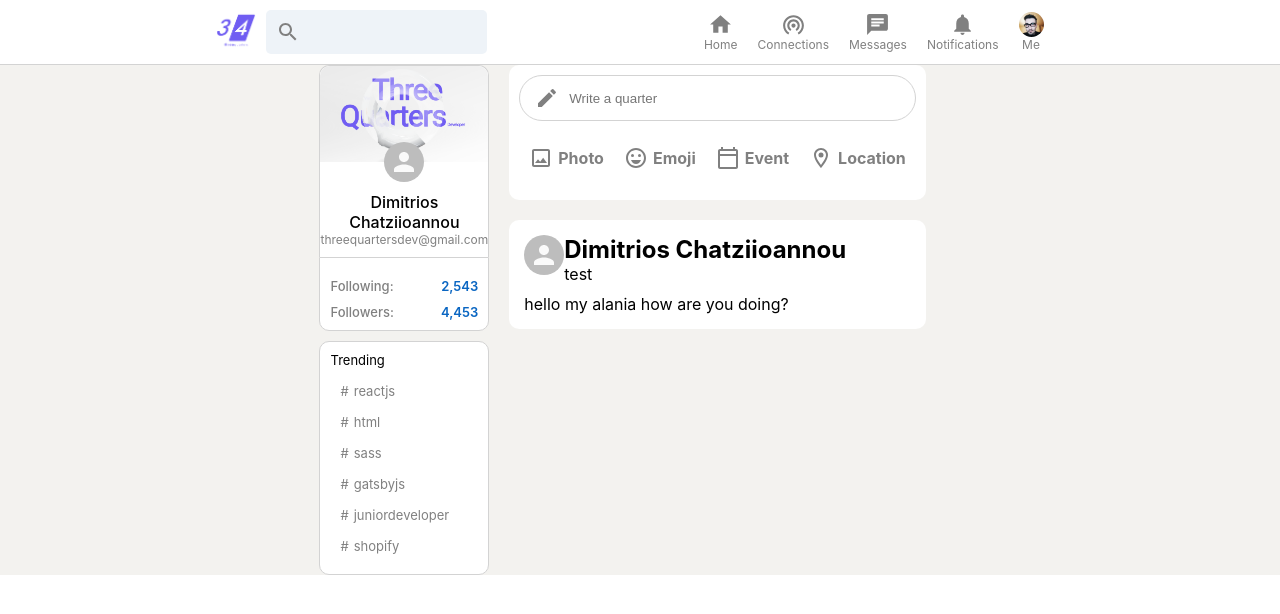
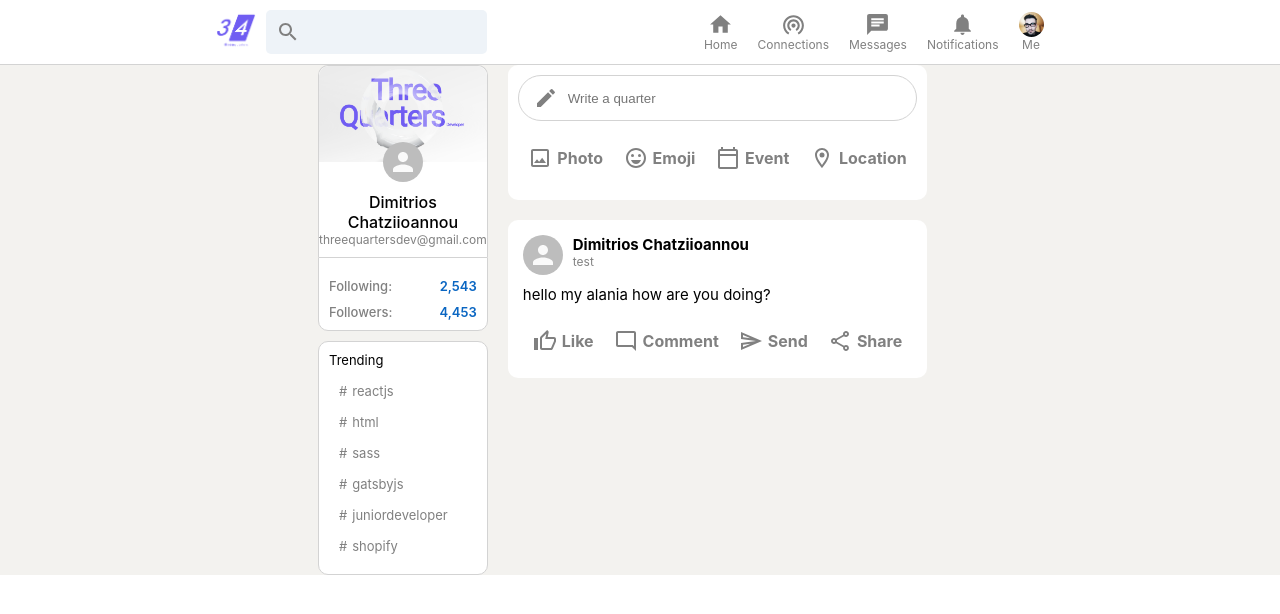
Before and after one commit to triatetarta/social-media-react-redux-firebase, a React (Create React App) app: page / in a window 1280 px wide. Shown: the top 614 px of the page. Built offline with nearby package versions, Linux system fonts and the light colour scheme.

Commit message:
post and icons

```diff
--- a/src/components/Feed.js
+++ b/src/components/Feed.js
@@ -1,11 +1,17 @@
-import React from 'react';
+import React, { useState } from 'react';
 import CreateIcon from '@material-ui/icons/Create';
 import './Feed.scss';
 import InputOption from './InputOption';
-import { postOptions } from '../data';
+import { writeQuarter } from '../data';
 import Post from './Post';
 
 const Feed = () => {
+  const [posts, setPosts] = useState([]);
+
+  const sendPost = (e) => {
+    e.preventDefault();
+  };
+
   return (
     <div className='feed'>
       <div className='feed__inputContainer'>
@@ -13,15 +19,21 @@ const Feed = () => {
           <CreateIcon />
           <form>
             <input placeholder='Write a quarter' type='text' />
-            <button type='submit'>Send</button>
+            <button onClick={sendPost} type='submit'>
+              Send
+            </button>
           </form>
         </div>
         <div className='feed__inputOptions'>
-          {postOptions.map((item) => {
+          {writeQuarter.map((item) => {
             return <InputOption key={item.id} {...item} />;
           })}
         </div>
       </div>
+
+      {posts.map((post, index) => {
+        <Post key={index} />;
+      })}
 
       <Post
         name='Dimitrios Chatziioannou'
--- a/src/components/Post.js
+++ b/src/components/Post.js
@@ -1,5 +1,7 @@
 import React from 'react';
 import { Avatar } from '@material-ui/core';
+import PostOption from './PostOption';
+import { postOptions } from '../data';
 import './Post.scss';
 
 const Post = ({ name, description, message, photoUrl }) => {
@@ -16,6 +18,12 @@ const Post = ({ name, description, message, photoUrl }) => {
       <div className='post__body'>
         <p>{message}</p>
       </div>
+
+      <div className='post__buttons'>
+        {postOptions.map((option) => {
+          return <PostOption key={option.id} {...option} />;
+        })}
+      </div>
     </div>
   );
 };
--- a/src/components/Post.scss
+++ b/src/components/Post.scss
@@ -7,5 +7,30 @@
   .post__header {
     display: flex;
     margin-bottom: 0.625rem;
+
+    .post__info {
+      margin-left: 0.625rem;
+
+      h2 {
+        font-size: 0.938rem;
+      }
+
+      p {
+        font-size: 0.75rem;
+        color: gray;
+      }
+    }
+  }
+
+  .post__body {
+    overflow-wrap: anywhere;
+
+    p {
+      font-size: 0.938rem;
+    }
+  }
+
+  .post__buttons {
+    display: flex;
   }
 }
--- /dev/null
+++ b/src/components/PostOption.js
@@ -0,0 +1,13 @@
+import React from 'react';
+import './PostOption.scss';
+
+const PostOption = ({ title, Icon }) => {
+  return (
+    <div className='postOption'>
+      {Icon && <Icon className='postOption__icon' />}
+      <h3 className='postOption__title'>{title}</h3>
+    </div>
+  );
+};
+
+export default PostOption;
--- /dev/null
+++ b/src/components/PostOption.scss
@@ -0,0 +1,22 @@
+.postOption {
+  cursor: pointer;
+  display: flex;
+  align-items: center;
+  margin-top: 0.938rem;
+  color: gray;
+  padding: 0.625rem;
+
+  &:hover {
+    background-color: whitesmoke;
+    border-radius: 0.625rem;
+  }
+
+  .postOption__icon {
+    color: gray;
+  }
+
+  .postOption__title {
+    margin-left: 0.313rem;
+    font-size: 1rem;
+  }
+}
--- a/src/data.js
+++ b/src/data.js
@@ -6,6 +6,10 @@ import PhotoOutlinedIcon from '@material-ui/icons/PhotoOutlined';
 import EmojiEmotionsOutlinedIcon from '@material-ui/icons/EmojiEmotionsOutlined';
 import LocationOnOutlinedIcon from '@material-ui/icons/LocationOnOutlined';
 import CalendarTodayOutlinedIcon from '@material-ui/icons/CalendarTodayOutlined';
+import ThumbUpAltOutlinedIcon from '@material-ui/icons/ThumbUpAltOutlined';
+import ModeCommentOutlinedIcon from '@material-ui/icons/ModeCommentOutlined';
+import ShareOutlinedIcon from '@material-ui/icons/ShareOutlined';
+import SendOutlinedIcon from '@material-ui/icons/SendOutlined';
 
 export const navOptions = [
   { id: 1, title: 'Home', Icon: HomeIcon },
@@ -19,9 +23,16 @@ export const navOptions = [
   },
 ];
 
-export const postOptions = [
+export const writeQuarter = [
   { id: 1, title: 'Photo', Icon: PhotoOutlinedIcon },
   { id: 2, title: 'Emoji', Icon: EmojiEmotionsOutlinedIcon },
   { id: 3, title: 'Event', Icon: CalendarTodayOutlinedIcon },
   { id: 4, title: 'Location', Icon: LocationOnOutlinedIcon },
 ];
+
+export const postOptions = [
+  { id: 1, title: 'Like', Icon: ThumbUpAltOutlinedIcon },
+  { id: 2, title: 'Comment', Icon: ModeCommentOutlinedIcon },
+  { id: 3, title: 'Send', Icon: SendOutlinedIcon },
+  { id: 4, title: 'Share', Icon: ShareOutlinedIcon },
+];
```
Also changed, not shown: src/firebase.js (added, +10 -0 lines).
